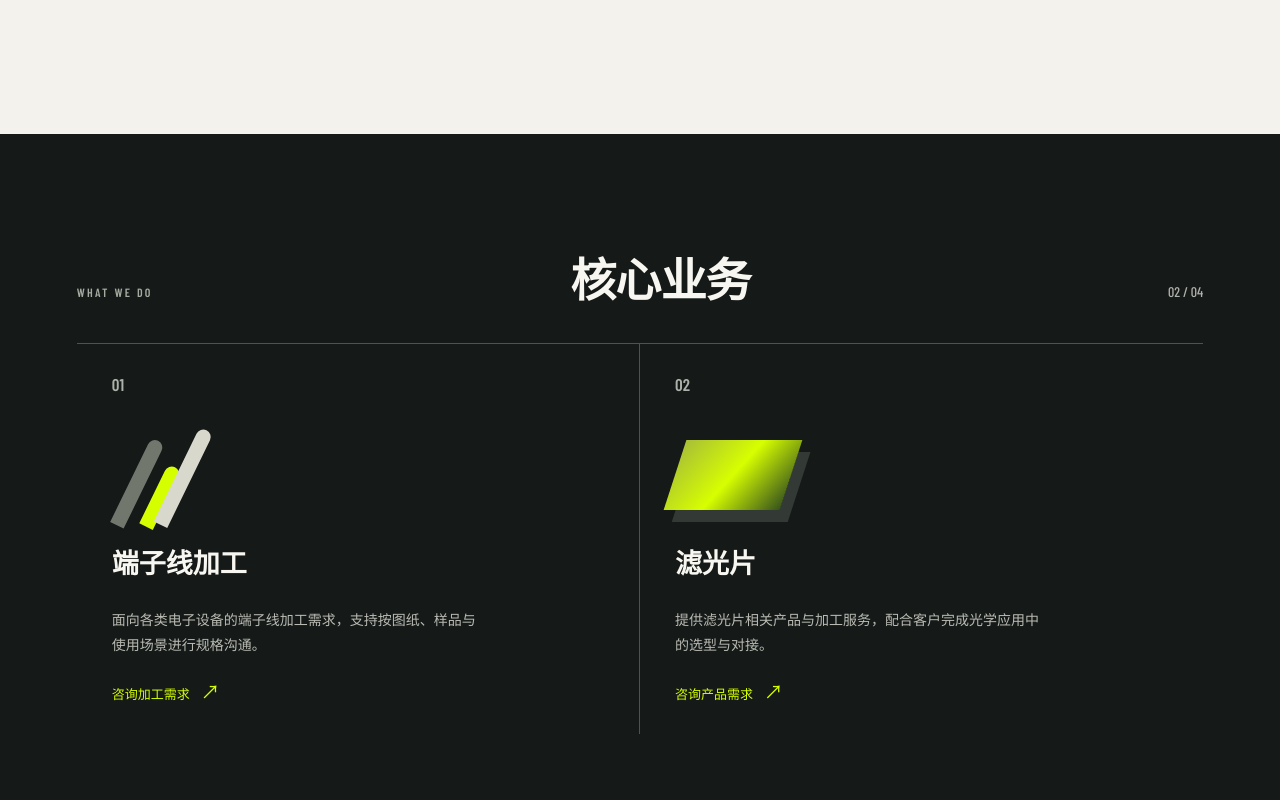
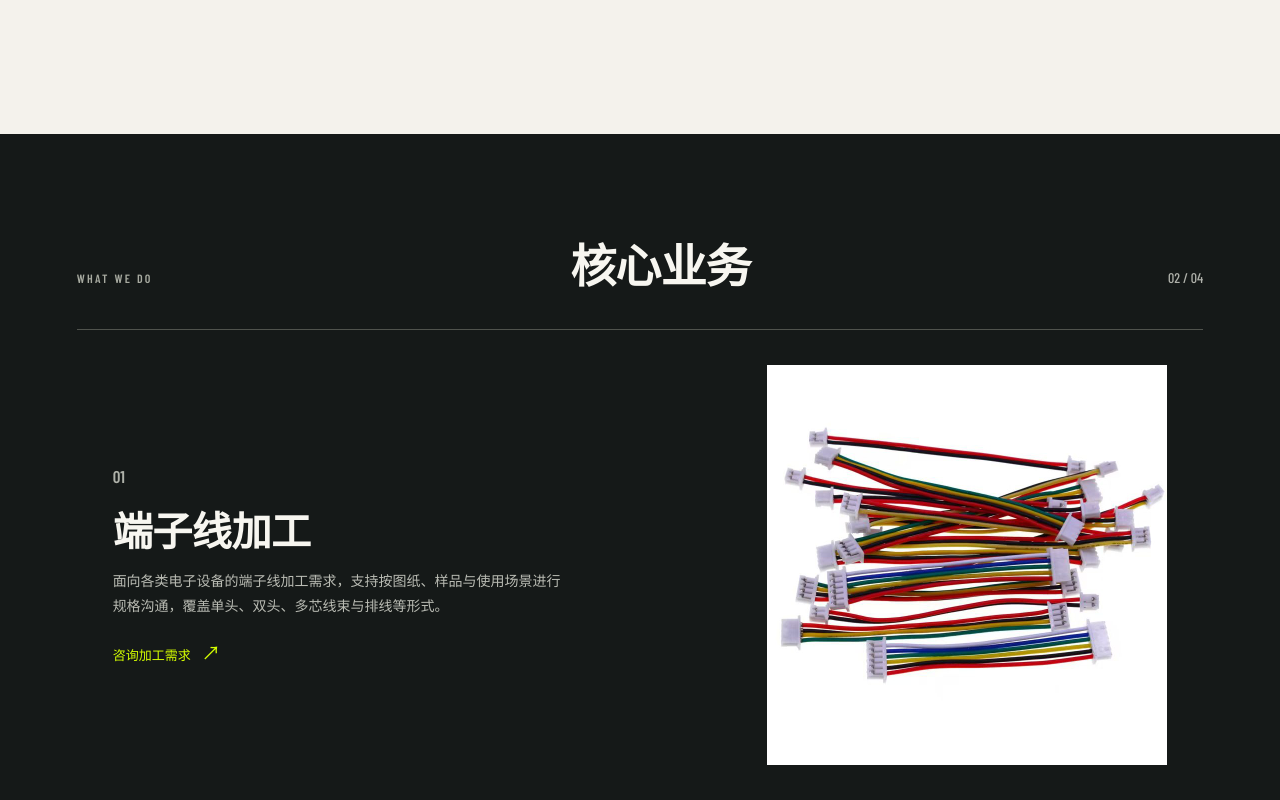
Before and after one commit to pangpangry/yuanguang-electronics, a plain HTML site: page public/index.html in a window 1280 px wide. Shown: the part 1180-1980 px from the top of the page. Drawn offline with nearby package versions, Linux system fonts and the light colour scheme.

Commit message:
feat: drop the optical filter business line
- remove the 滤光片 service card, copy, footer line and 404 tagline

- rewrite title/description/OG/JSON-LD around terminal wire and harness assembly

- rebuild the services block as a single wide card with a product photo

- regenerate the share image with the new wording

```diff
--- a/public/index.html
+++ b/public/index.html
@@ -3,20 +3,20 @@
 <head>
   <meta charset="utf-8">
   <meta name="viewport" content="width=device-width, initial-scale=1">
-  <meta name="description" content="圆光电子专注端子线加工与滤光片，为电子制造提供稳定可靠的配套服务。">
-  <title>圆光电子｜端子线加工 · 滤光片</title>
+  <meta name="description" content="圆光电子专注精密端子线加工与线束组装，为电子制造提供稳定可靠的配套服务。">
+  <title>圆光电子｜精密端子线加工 · 线束组装</title>
   <link rel="canonical" href="https://yuanguang-r.com/">
   <meta name="theme-color" content="#f4f2ec">
   <meta property="og:type" content="website">
   <meta property="og:url" content="https://yuanguang-r.com/">
   <meta property="og:site_name" content="圆光电子">
-  <meta property="og:title" content="圆光电子｜端子线加工 · 滤光片">
-  <meta property="og:description" content="圆光电子专注端子线加工与滤光片，为电子制造提供响应迅速、品质稳定的配套服务。">
+  <meta property="og:title" content="圆光电子｜精密端子线加工 · 线束组装">
+  <meta property="og:description" content="圆光电子专注精密端子线加工与线束组装，为电子制造提供响应迅速、品质稳定的配套服务。">
   <meta property="og:locale" content="zh_CN">
   <meta property="og:image" content="https://yuanguang-r.com/static/og-image.png">
   <meta property="og:image:width" content="1200">
   <meta property="og:image:height" content="630">
-  <meta property="og:image:alt" content="圆光电子 · 端子线加工 · 滤光片">
+  <meta property="og:image:alt" content="圆光电子 · 端子线加工 · 线束组装">
   <meta name="twitter:card" content="summary_large_image">
   <meta name="twitter:image" content="https://yuanguang-r.com/static/og-image.png">
   <script type="application/ld+json">
@@ -24,7 +24,7 @@
     "@context": "https://schema.org",
     "@type": "LocalBusiness",
     "name": "圆光电子",
-    "description": "端子线加工与滤光片，为电子制造提供配套服务。",
+    "description": "精密端子线加工与线束组装，为电子制造提供配套服务。",
     "telephone": "+86-159-9144-9899",
     "url": "https://yuanguang-r.com/",
     "logo": "https://yuanguang-r.com/static/img/logo.png",
@@ -63,7 +63,7 @@
       <div class="hero-copy">
         <p class="eyebrow">PRECISION ELECTRONIC PROCESSING</p>
         <h1>让每一次连接<br><em>稳定可靠</em></h1>
-        <p class="intro">圆光电子专注端子线加工与滤光片，为电子制造提供响应迅速、品质稳定的配套服务。</p>
+        <p class="intro">圆光电子专注精密端子线加工与线束组装，为电子制造提供响应迅速、品质稳定的配套服务。</p>
         <div class="hero-actions">
           <a class="button primary" href="tel:15991449899">立即咨询 <span>→</span></a>
           <a class="button quiet" href="#products">看产品 <span>↓</span></a>
@@ -76,7 +76,7 @@
         <div class="terminal"><div></div><div></div><div></div></div>
         <div class="measure"><b>01</b><span>精密加工</span></div>
       </div>
-      <div class="hero-footer"><span>TERMINAL WIRE · FILTER · ASSEMBLY</span><span>SCROLL TO EXPLORE ↓</span></div>
+      <div class="hero-footer"><span>TERMINAL WIRE · HARNESS · ASSEMBLY</span><span>SCROLL TO EXPLORE ↓</span></div>
     </section>
 
     <section class="statement" id="about">
@@ -86,9 +86,18 @@
 
     <section class="services" id="services">
       <div class="section-title"><p class="eyebrow">WHAT WE DO</p><h2>核心业务</h2><span>02 / 04</span></div>
-      <div class="service-list">
-        <article class="service-card"><div class="number">01</div><div class="service-icon wire-icon"><i></i><i></i><i></i></div><h3>端子线加工</h3><p>面向各类电子设备的端子线加工需求，支持按图纸、样品与使用场景进行规格沟通。</p><a href="tel:15991449899">咨询加工需求 <span>↗</span></a></article>
-        <article class="service-card featured"><div class="number">02</div><div class="service-icon filter-icon"><i></i></div><h3>滤光片</h3><p>提供滤光片相关产品与加工服务，配合客户完成光学应用中的选型与对接。</p><a href="tel:15991449899">咨询产品需求 <span>↗</span></a></article>
+      <div class="service-list single">
+        <article class="service-card wide">
+          <div class="service-copy">
+            <div class="number">01</div>
+            <h3>端子线加工</h3>
+            <p>面向各类电子设备的端子线加工需求，支持按图纸、样品与使用场景进行规格沟通，覆盖单头、双头、多芯线束与排线等形式。</p>
+            <a href="tel:15991449899">咨询加工需求 <span>↗</span></a>
+          </div>
+          <figure class="service-shot">
+            <img src="/static/img/wire-harness-800.jpg" srcset="/static/img/wire-harness-400.jpg 400w, /static/img/wire-harness-800.jpg 800w" sizes="(max-width:760px) 92vw, 38vw" width="800" height="800" loading="lazy" decoding="async" alt="多色端子线束实拍">
+          </figure>
+        </article>
       </div>
     </section>
 
@@ -140,6 +149,6 @@
       </figure>
     </section>
   </main>
-  <footer><a class="brand" href="#top"><span>圆光电子 <small>YUANGUANG ELECTRONICS</small></span></a><p>端子线加工 · 滤光片</p><p>东莞市厚街镇环村北路23号3楼</p><p>© 2026 圆光电子</p></footer>
+  <footer><a class="brand" href="#top"><span>圆光电子 <small>YUANGUANG ELECTRONICS</small></span></a><p>端子线加工 · 线束组装</p><p>东莞市厚街镇环村北路23号3楼</p><p>© 2026 圆光电子</p></footer>
 </body>
 </html>
--- a/public/static/style.css
+++ b/public/static/style.css
@@ -65,3 +65,36 @@ footer .brand-logo{width:30px;height:30px}
 .measure{flex-direction:column;align-items:flex-start;gap:2px}
 .measure b{font:600 46px/1 "Barlow Condensed",sans-serif}
 .measure span{margin:0;font-size:12px;letter-spacing:.08em;color:#3c413b}
+/* ---------- single service card ---------- */
+.service-list.single{grid-template-columns:1fr}
+.service-card.wide{display:grid;grid-template-columns:minmax(0,1.05fr) minmax(0,.95fr);
+  gap:clamp(22px,3.6vw,56px);align-items:center;min-height:0;border-right:0;
+  padding:clamp(24px,3.2vw,42px)}
+.service-card.wide .service-copy{display:flex;flex-direction:column;align-items:flex-start}
+.service-card.wide .service-copy .number{margin-bottom:18px}
+.service-card.wide h3{font-size:clamp(26px,3vw,36px);margin:0 0 12px}
+.service-card.wide p{max-width:430px;margin:0 0 24px}
+.service-card.wide a{margin-top:0}
+.service-shot{margin:0;overflow:hidden;background:#fff;align-self:stretch}
+.service-shot img{display:block;width:100%;height:100%;aspect-ratio:1/1;object-fit:cover}
+
+@media(max-width:760px){
+  .service-card.wide{grid-template-columns:1fr;padding:24px 0}
+  .service-shot{order:-1;margin-bottom:22px}
+}
+/* keep the single service card compact */
+.service-card.wide{padding:clamp(22px,2.8vw,38px)}
+.service-shot{max-width:min(400px,34vw);width:100%;justify-self:end;align-self:center}
+.service-shot img{aspect-ratio:1/1;height:auto}
+.service-card.wide .service-copy{gap:0}
+.service-card.wide .service-copy .number{margin-bottom:14px}
+.service-card.wide h3{margin:0 0 10px}
+.service-card.wide p{margin:0 0 20px;font-size:14px;line-height:1.8}
+
+@media(max-width:760px){
+  .service-shot{max-width:100%;justify-self:stretch}
+}
+/* services: a touch tighter now that there is one card */
+.services{padding:96px clamp(22px,6vw,94px) 88px}
+.service-card.wide h3{font-size:clamp(28px,3.2vw,40px);letter-spacing:-.01em}
+.service-card.wide p{max-width:460px}
```
Also changed, not shown: public/404.html (+1 -1 lines), public/static/og-image.png.
